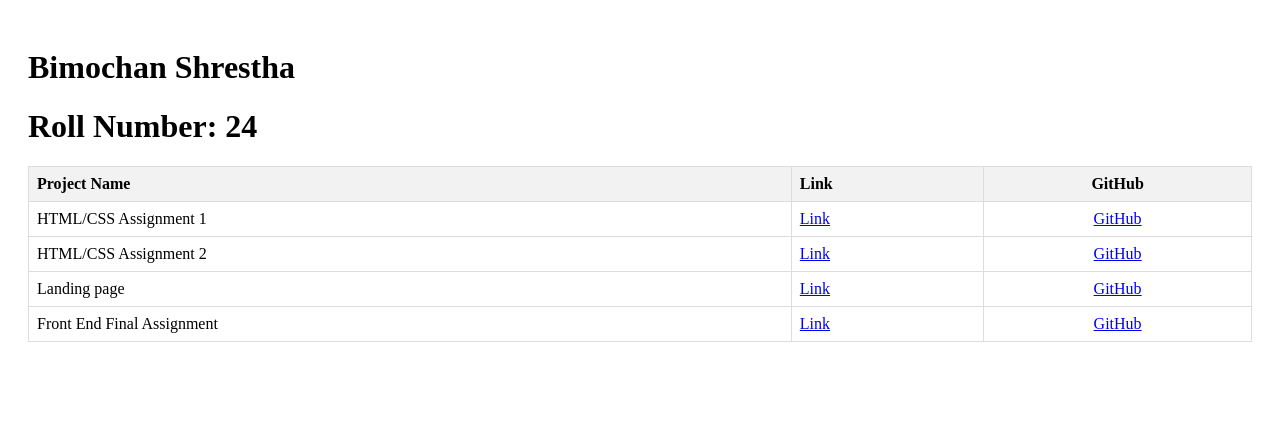
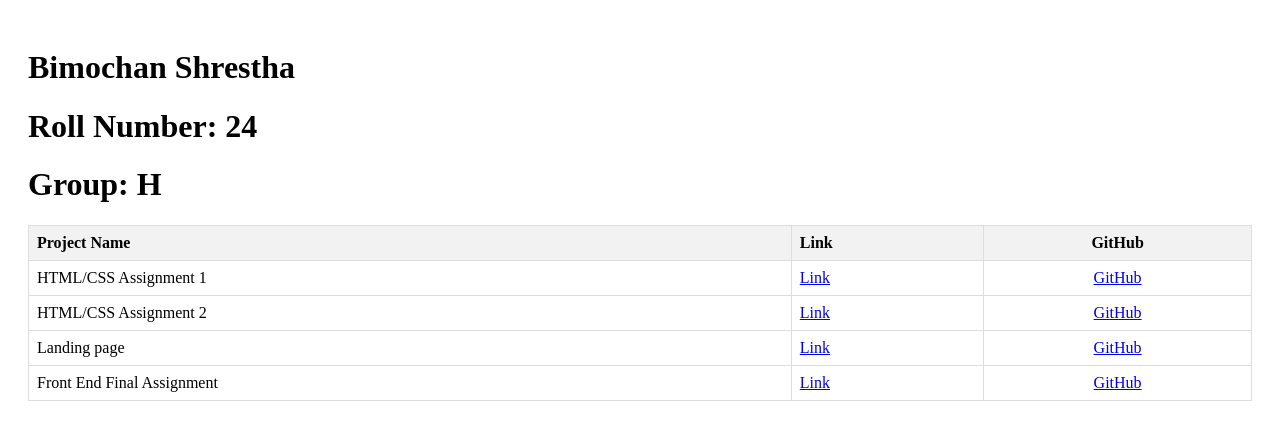
Before and after one commit to bimoai857/bimoai857.github.io, a plain HTML site: page index.html in a window 1280 px wide. Drawn offline with Linux system fonts and the light colour scheme.

Commit message:
updated table

```diff
--- a/index.html
+++ b/index.html
@@ -46,7 +46,7 @@
 <body>
     <h1>Bimochan Shrestha </h1>
     <h1>Roll Number: 24</h1> <!-- Title with name and roll number -->
-
+    <h1>Group: H</h1>
     <table>
         <tr>
             <th>Project Name</th>
```
